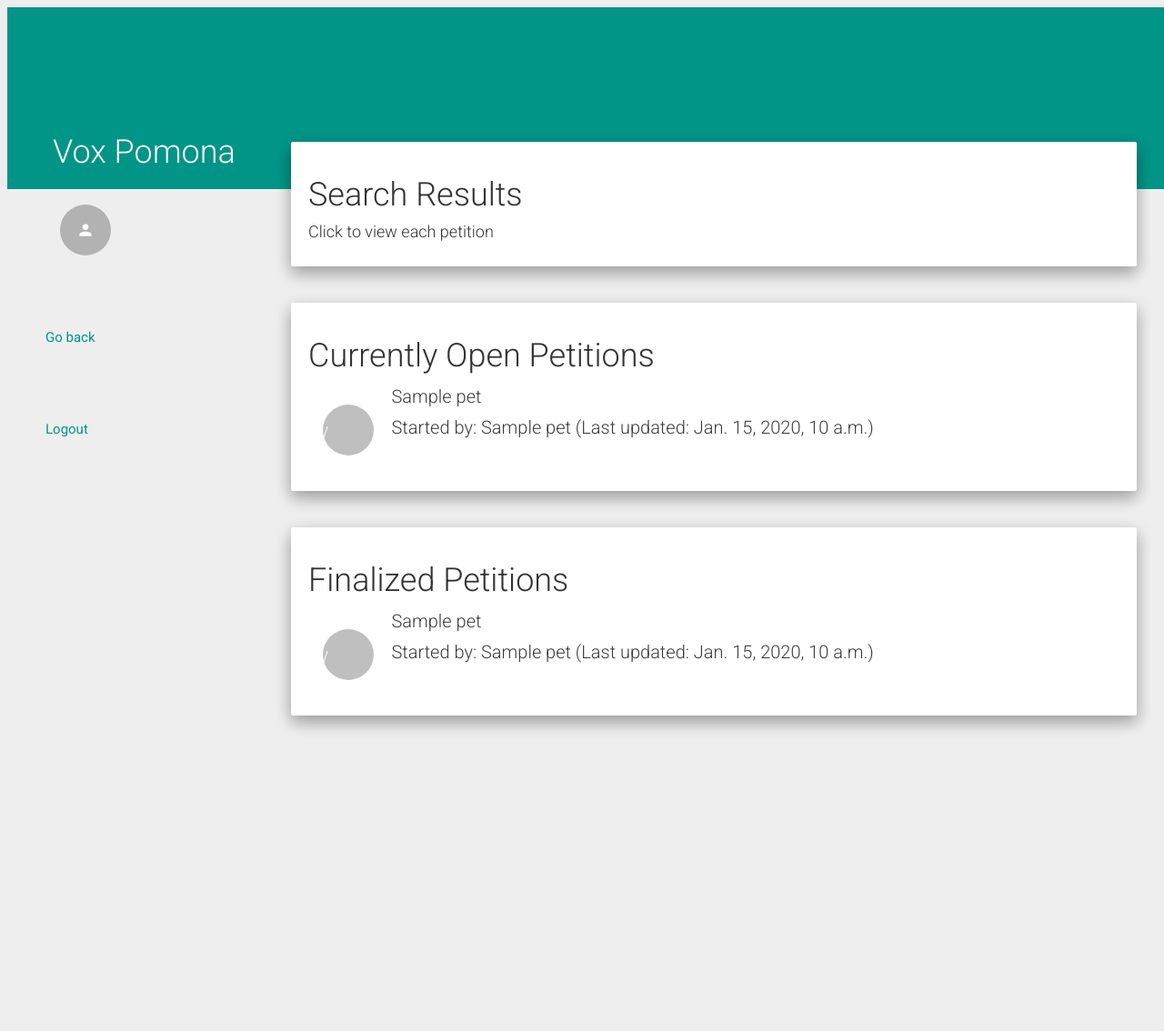
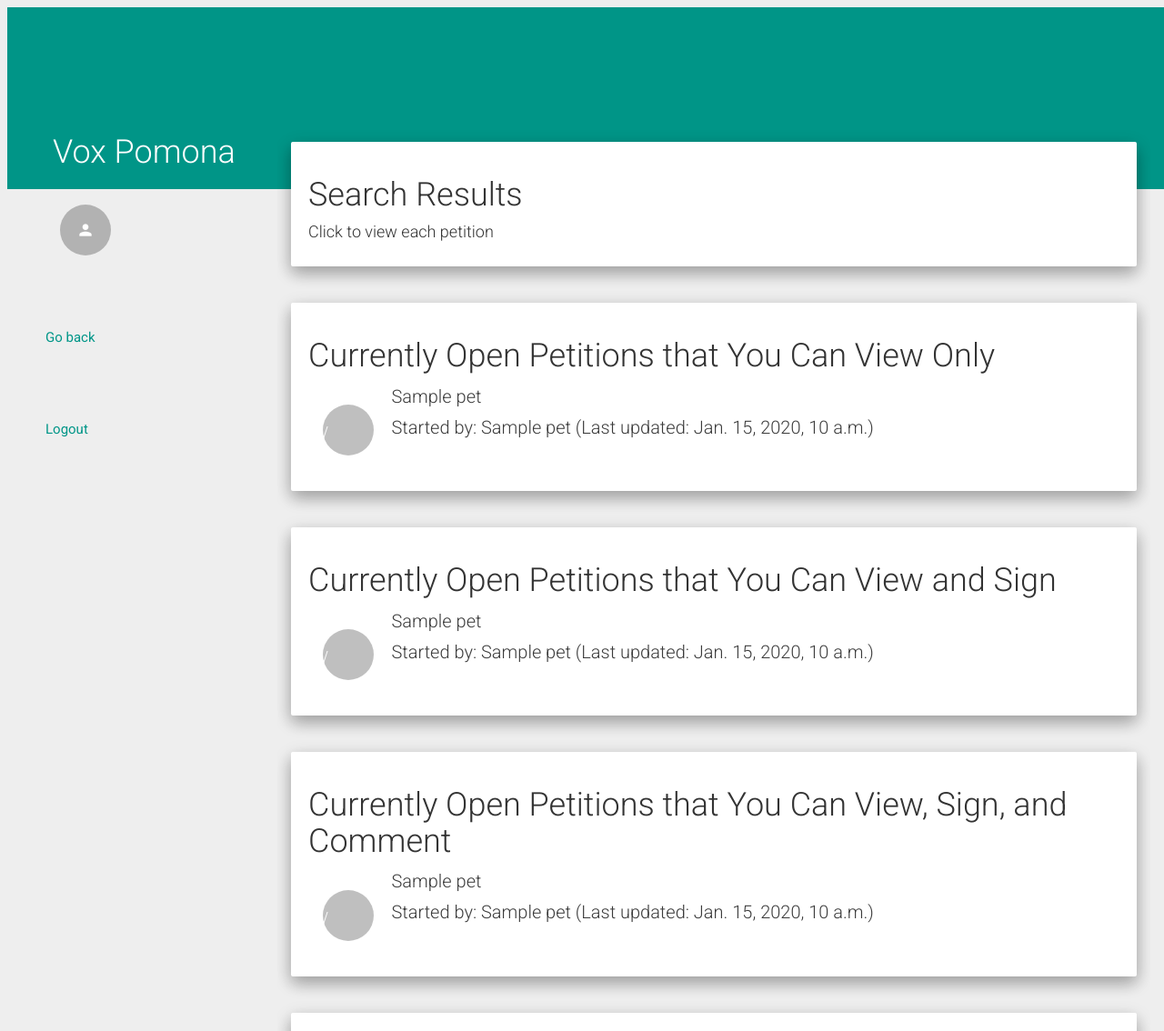
Before and after one commit to monohelix/VoxPomona, a Django app: template VoxPomona/templates/search_results.html in a window 1280 px wide. Shown: the whole page at 91% size. Run offline with Django 3.2, Linux system fonts and the light colour scheme; the template is opened without the code that fills it: most values are stand-ins (such as "Sample title", 1, 10 or a date in 2020); some libraries are stand-ins or nearby versions.

Commit message:
search breakdown

```diff
--- a/VoxPomona/templates/search_results.html
+++ b/VoxPomona/templates/search_results.html
@@ -30,7 +30,7 @@
 <div class="pages col-xs-9">
 	<div class ="well">
     <h1>Search Results</h1>
-    {% if finalized_results or open_results %}
+    {% if finalized_results or p1 or p2 or p3 or p4 %}
       <h4>Click to view each petition</h4>
     {% else %}
       <br />
@@ -38,11 +38,83 @@
     {% endif %}
   </div>
   <br />
-  {% if open_results %}
+  {% if p1 %}
     <div class="well">
-      <h1>Currently Open Petitions</h1>
+      <h1>Currently Open Petitions that You Can View Only </h1>
       <div class="list-group">
-        {% for pet in open_results %}
+        {% for pet in p1 %}
+          <a href="{{ pet.get_url }}">
+            <div class="list-group-item">
+              <div class="row-action-primary">
+                <i class="material-icons">{{ pet.get_icon }}</i>
+              </div>
+              <div class="row-content">
+                <b><h4 class="list-group-item-heading"> {{ pet.title }} </h4></b>
+                <p class="list-group-item-heading "> Started by: {{ pet.get_creator_name }} (Last updated: {{ pet.last_updated }})</p>
+              </div>
+            </div>
+          </a>
+          {% if not forloop.last %}
+            <div class="list-group-separator"></div>
+          {% endif %}
+        {% endfor %}
+      </div>
+    </div>
+    <br />
+  {% endif %}
+  {% if p2 %}
+    <div class="well">
+      <h1>Currently Open Petitions that You Can View and Sign </h1>
+      <div class="list-group">
+        {% for pet in p2 %}
+          <a href="{{ pet.get_url }}">
+            <div class="list-group-item">
+              <div class="row-action-primary">
+                <i class="material-icons">{{ pet.get_icon }}</i>
+              </div>
+              <div class="row-content">
+                <b><h4 class="list-group-item-heading"> {{ pet.title }} </h4></b>
+                <p class="list-group-item-heading "> Started by: {{ pet.get_creator_name }} (Last updated: {{ pet.last_updated }})</p>
+              </div>
+            </div>
+          </a>
+          {% if not forloop.last %}
+            <div class="list-group-separator"></div>
+          {% endif %}
+        {% endfor %}
+      </div>
+    </div>
+    <br />
+  {% endif %}
+  {% if p3 %}
+    <div class="well">
+      <h1>Currently Open Petitions that You Can View, Sign, and Comment </h1>
+      <div class="list-group">
+        {% for pet in p3 %}
+          <a href="{{ pet.get_url }}">
+            <div class="list-group-item">
+              <div class="row-action-primary">
+                <i class="material-icons">{{ pet.get_icon }}</i>
+              </div>
+              <div class="row-content">
+                <b><h4 class="list-group-item-heading"> {{ pet.title }} </h4></b>
+                <p class="list-group-item-heading "> Started by: {{ pet.get_creator_name }} (Last updated: {{ pet.last_updated }})</p>
+              </div>
+            </div>
+          </a>
+          {% if not forloop.last %}
+            <div class="list-group-separator"></div>
+          {% endif %}
+        {% endfor %}
+      </div>
+    </div>
+    <br />
+  {% endif %}
+  {% if p4 %}
+    <div class="well">
+      <h1>Currently Open Petitions that You Can View, Sign, Comment, and Propose Changes To </h1>
+      <div class="list-group">
+        {% for pet in p4 %}
           <a href="{{ pet.get_url }}">
             <div class="list-group-item">
               <div class="row-action-primary">
```
